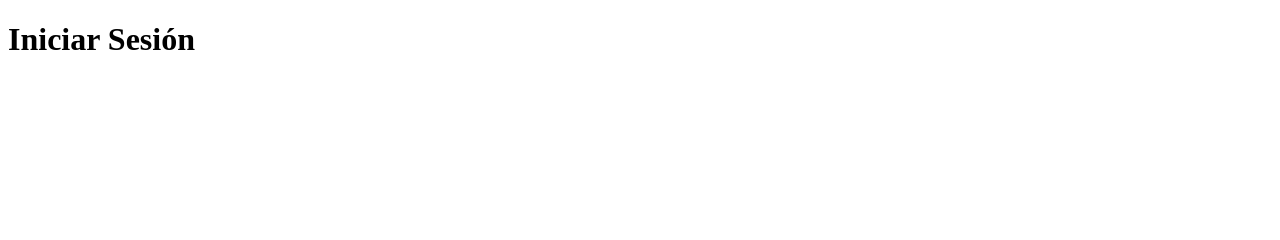
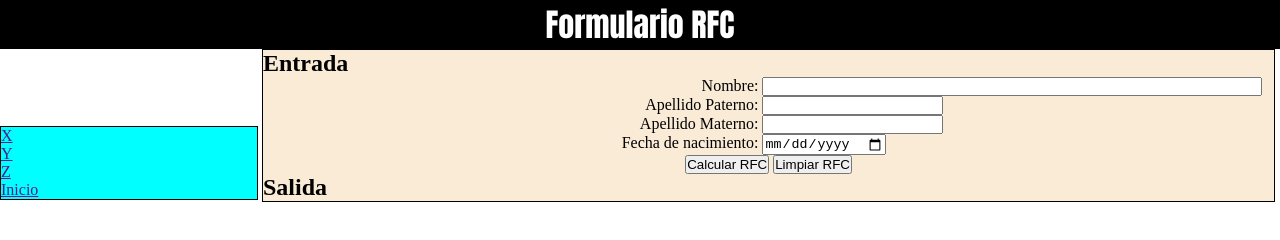
Before and after one commit to JonatanMolina1925/T5, a plain HTML site: page index.html in a window 1280 px wide. Drawn offline with Linux system fonts and the light colour scheme.

Commit message:
Estructura Ok

```diff
--- /dev/null
+++ b/css/estilos.css
@@ -0,0 +1,45 @@
+*{
+    margin: 0;
+    padding: 0;
+}
+h1{
+    font-family:Impact, Haettenschweiler, 'Arial Narrow Bold', sans-serif;
+    color: white;
+}
+
+#encabezado{
+    /* border: 1px solid black; */
+    background-color:black;
+
+}
+
+.centrar{
+    text-align: center;
+}
+
+#menu{
+    background-color: aqua;
+    border: 1px solid black;
+    width: 20%;
+    height: 100%;
+    display: inline-block;
+
+}
+#contenido{
+    background-color: antiquewhite;
+    border: 1px solid black;
+    width: 79%;
+    display: inline-block
+}
+
+.mitad{
+    width: 49%;
+    display: inline-block;
+}
+
+.derecha{
+    text-align: right;
+}
+#botonera{
+    text-align: center;
+}
--- a/index.html
+++ b/index.html
@@ -4,23 +4,52 @@
     <meta charset="UTF-8">
     <meta http-equiv="X-UA-Compatible" content="IE=edge">
     <meta name="viewport" content="width=device-width, initial-scale=1.0">
-    <title>Detector de Perturbaciones en Tiempo Real</title>
-    <!-- <link rel="stylesheet" href="css/estilos.css"> -->
+    <title>T5</title>
+    <link rel="stylesheet" href="css/estilos.css">
     <!-- <script src="main.js"></script> -->
 </head>
 <body>
     <header id="encabezado">
-        <h1 class="centrar">Iniciar Sesión</h1>
+        <h1 class="centrar">Formulario RFC</h1>
     </header>
-    <main>
-        <section>
-            <article>
+    <nav id="menu">
+        <ul>
+            <li><a href="">X</a></li>
+            <li><a href="">Y</a></li>
+            <li><a href="">Z</a></li>
+            <li><a href="">Inicio</a></li>
+        </ul>
+    </nav>
+    <section id="contenido">
+        <article id="entrada">
+            <h2>Entrada</h2>
+            <form action="" method="get">
+                <div id="c_nombre">
+                    <label for="nombre" class="mitad derecha">Nombre: </label>
+                    <input type="text" id="nombre" name="nombre" class="mitad">
+                </div>
+                <div id="c_ap_paterno">
+                    <label for="ap_paterno" class="mitad derecha">Apellido Paterno: </label>
+                    <input type="text" id="ap_paterno" name="ap_paterno">
+                </div>
+                <div id="c_ap_materno">
+                    <label for="ap_materno" class="mitad derecha">Apellido Materno: </label>
+                    <input type="text" id="ap_materno" name="ap_materno">
+                </div>
+                <div id="c_fecha">
+                    <label for="fecha" class="mitad derecha">Fecha de nacimiento: </label>
+                    <input type="date" id="fecha">
+                </div>
+                <div id="botonera">
+                    <button type="button">Calcular RFC</button>
+                    <button type="button">Limpiar RFC</button>
+                </div>
+            </form>
+        </article>
+        <article id="salida">
+            <h2>Salida</h2>
 
-            </article>
-            <article>
-
-            </article>
-        </section>
-    </main>
+        </article>
+    </section>
 </body>
 </html>
```
Also changed, not shown: 1 other file.
